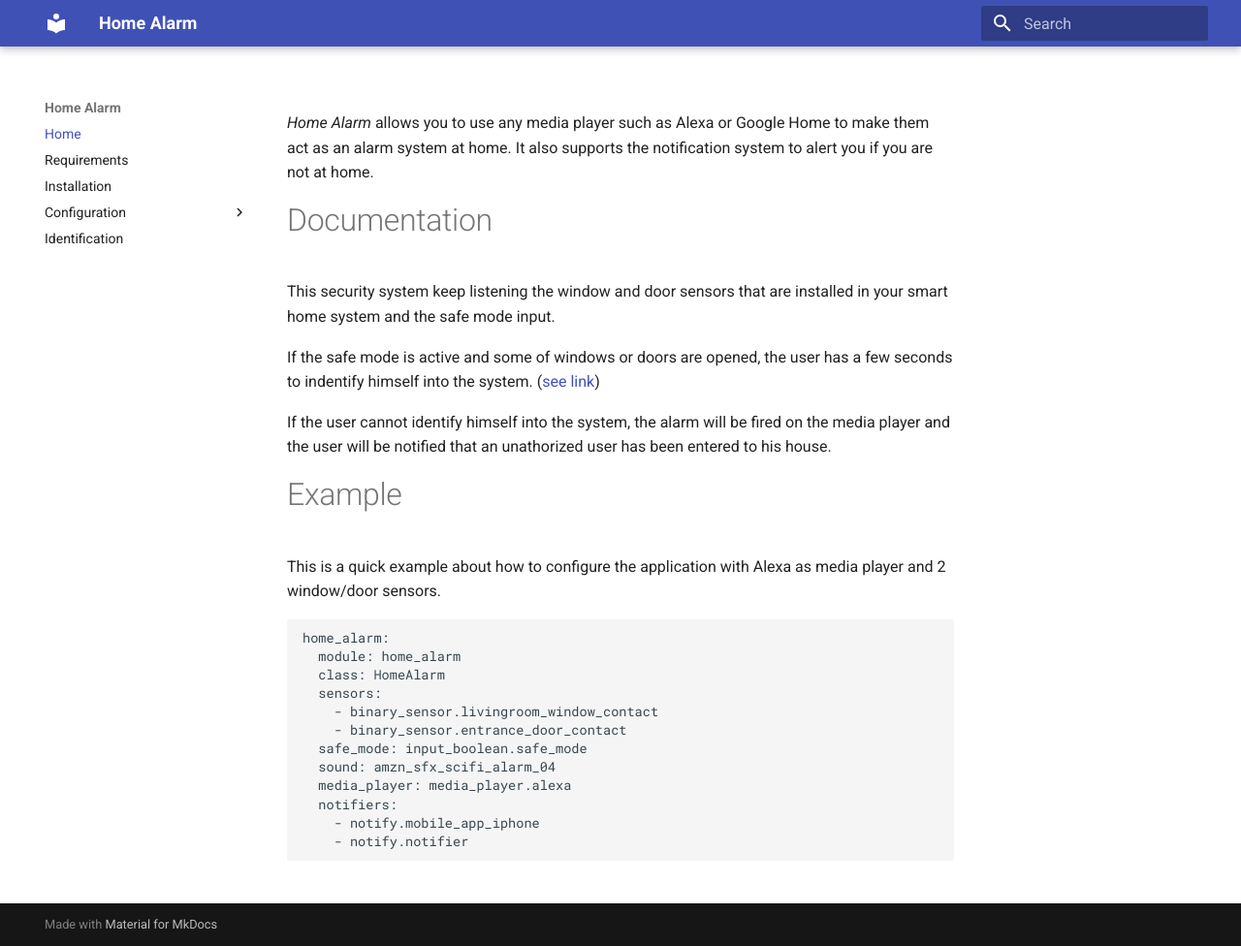
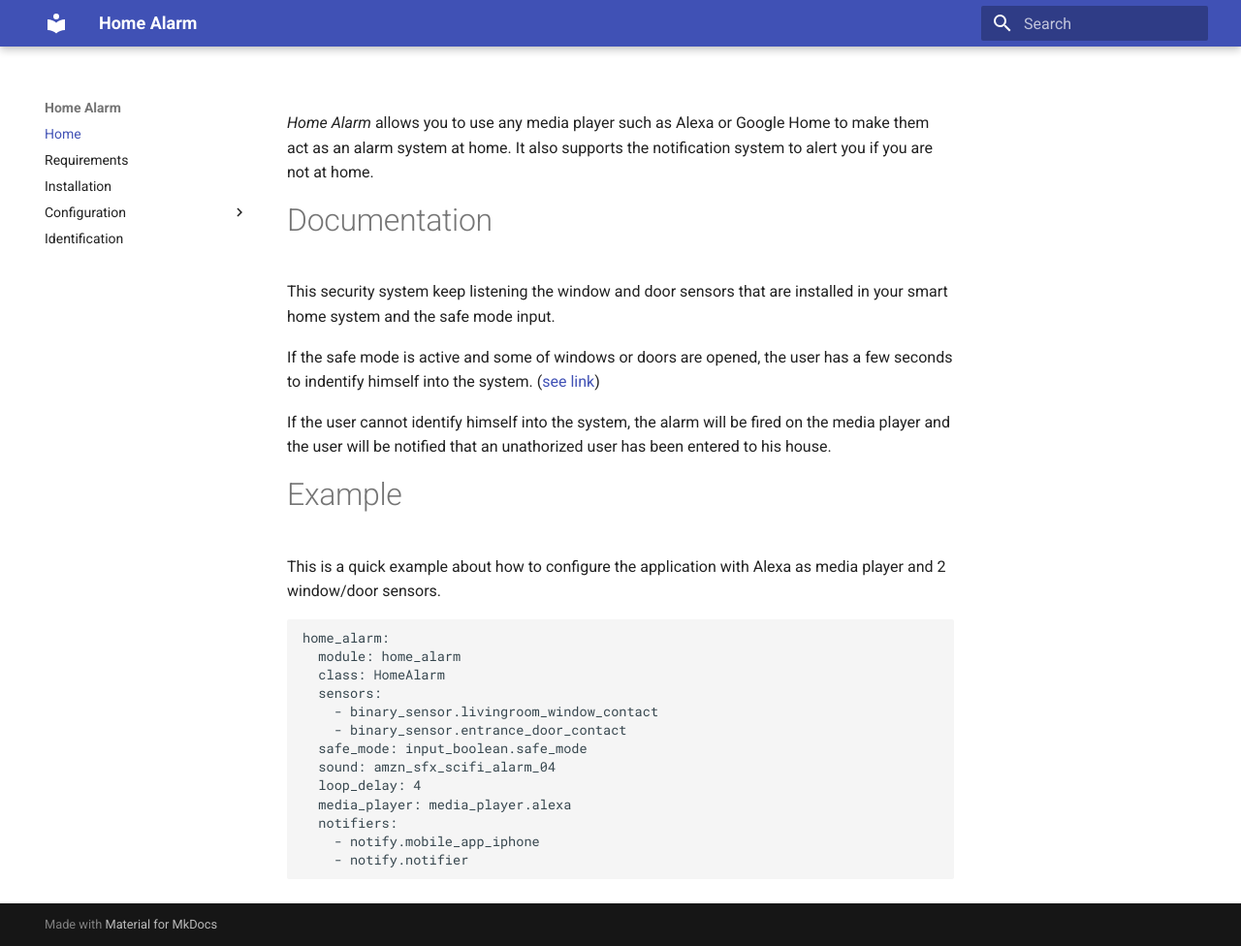
Before and after one commit to crserran/home-alarm, an MkDocs documentation site: the page built from docs/index.md, in a window 1280 px wide and 976 px high. Shown: the whole window at 97% size. Built offline with MkDocs 1.6.1 and Material for MkDocs 9.7.7, drawn with Linux system fonts in a browser that asks for light colours.

Commit message:
documentation fixes

```diff
--- a/docs/index.md
+++ b/docs/index.md
@@ -22,6 +22,7 @@ home_alarm:
     - binary_sensor.entrance_door_contact
   safe_mode: input_boolean.safe_mode
   sound: amzn_sfx_scifi_alarm_04
+  loop_delay: 4
   media_player: media_player.alexa
   notifiers:
     - notify.mobile_app_iphone
```
Also changed, not shown: README.md (+3 -2 lines), docs/installation.md (+1 -1 lines).
